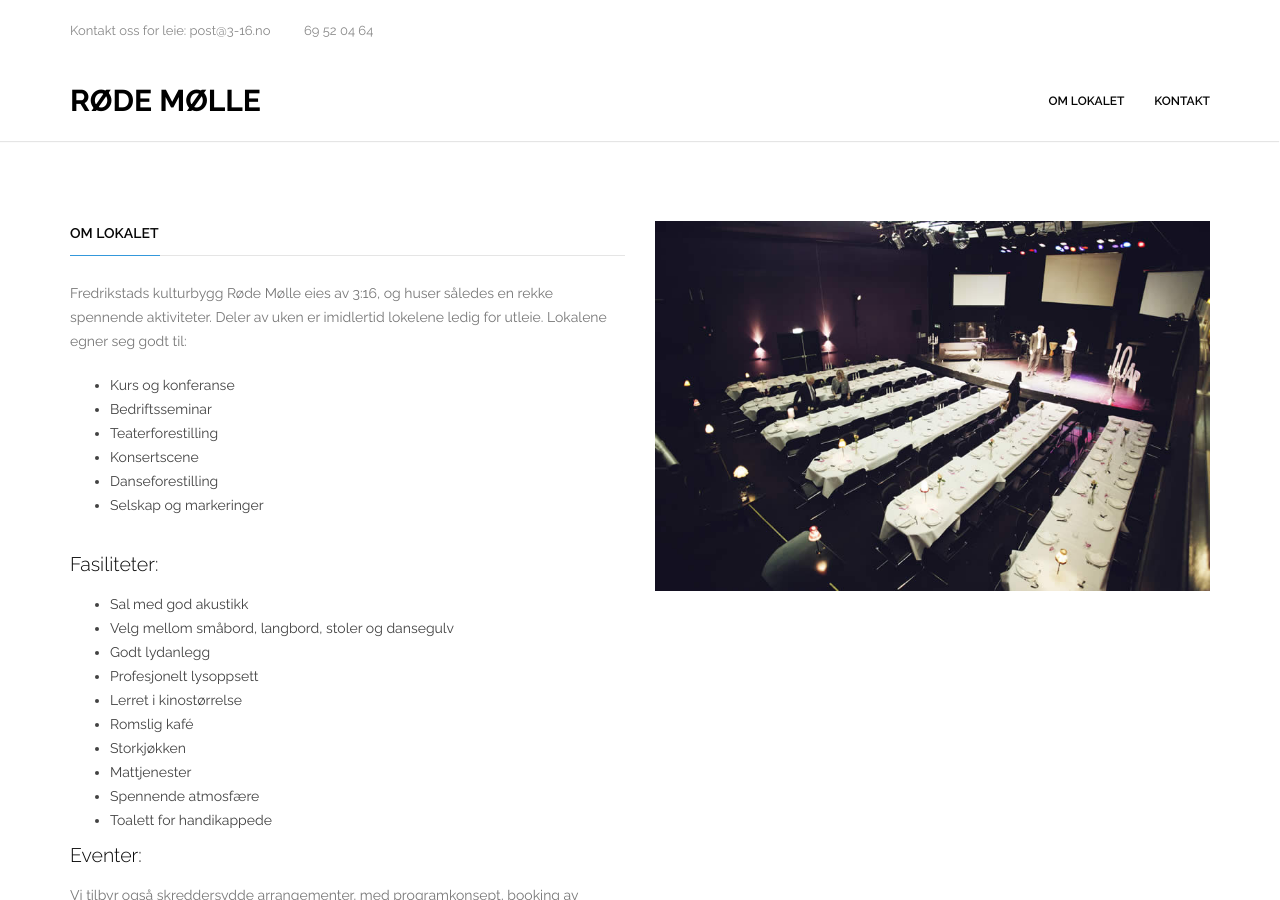
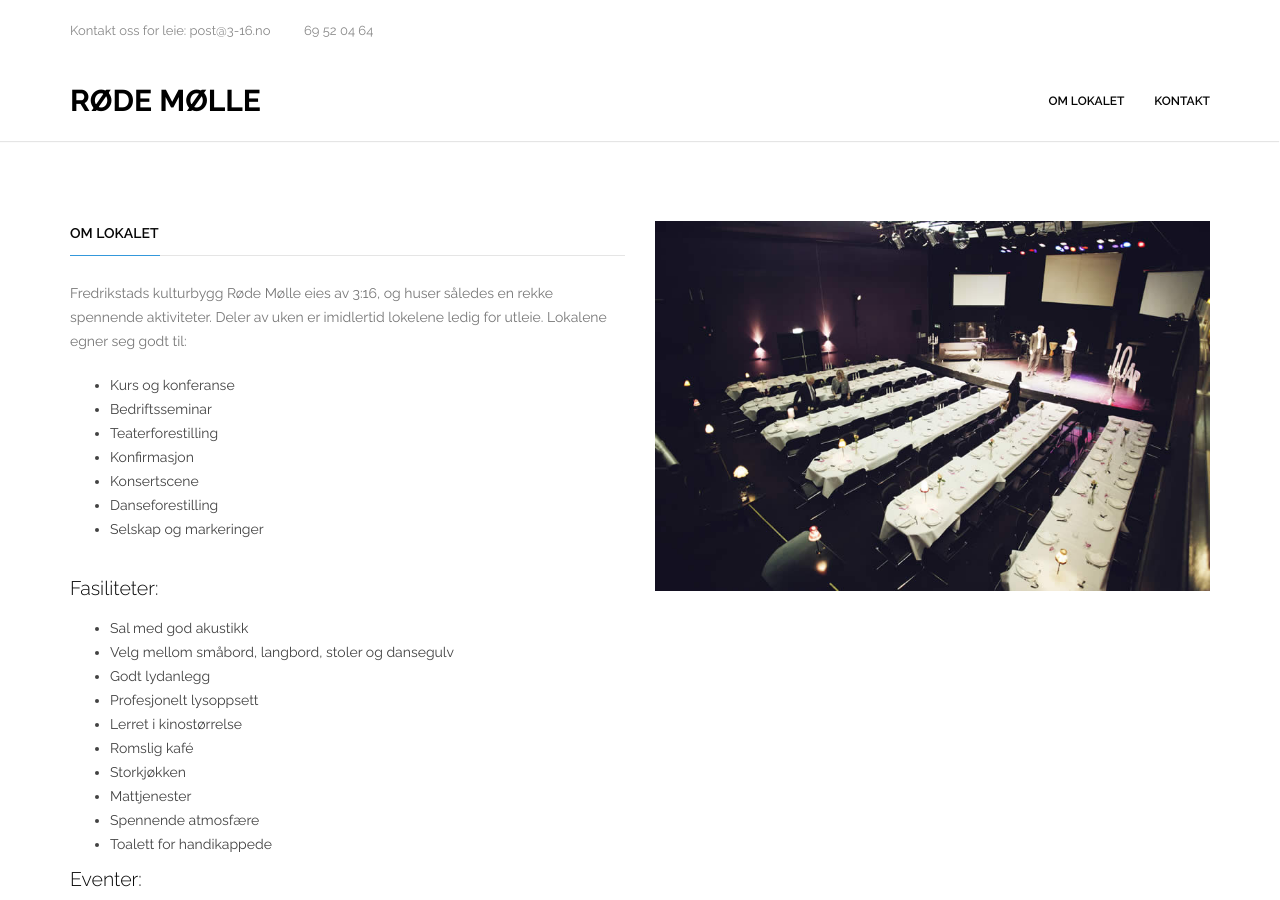
Before and after one commit to perandre/rodemolle, a Jekyll site: the page built from om/index.html, in a window 1280 px wide and 900 px high. Built offline with Jekyll 4.4.1, drawn with Linux system fonts in a browser that asks for light colours; nearby versions of some CDN libraries; library files that are not in the unit come from our copies; comment, search, counter and statistics services are not loaded.

Commit message:
Update index.html

```diff
--- a/om/index.html
+++ b/om/index.html
@@ -14,6 +14,7 @@ layout: default
               <li>Kurs og konferanse</li>
               <li>Bedriftsseminar</li>
               <li>Teaterforestilling</li>
+              <li>Konfirmasjon</li>
               <li>Konsertscene</li>
               <li>Danseforestilling</li>
               <li>Selskap og markeringer</li>
```
